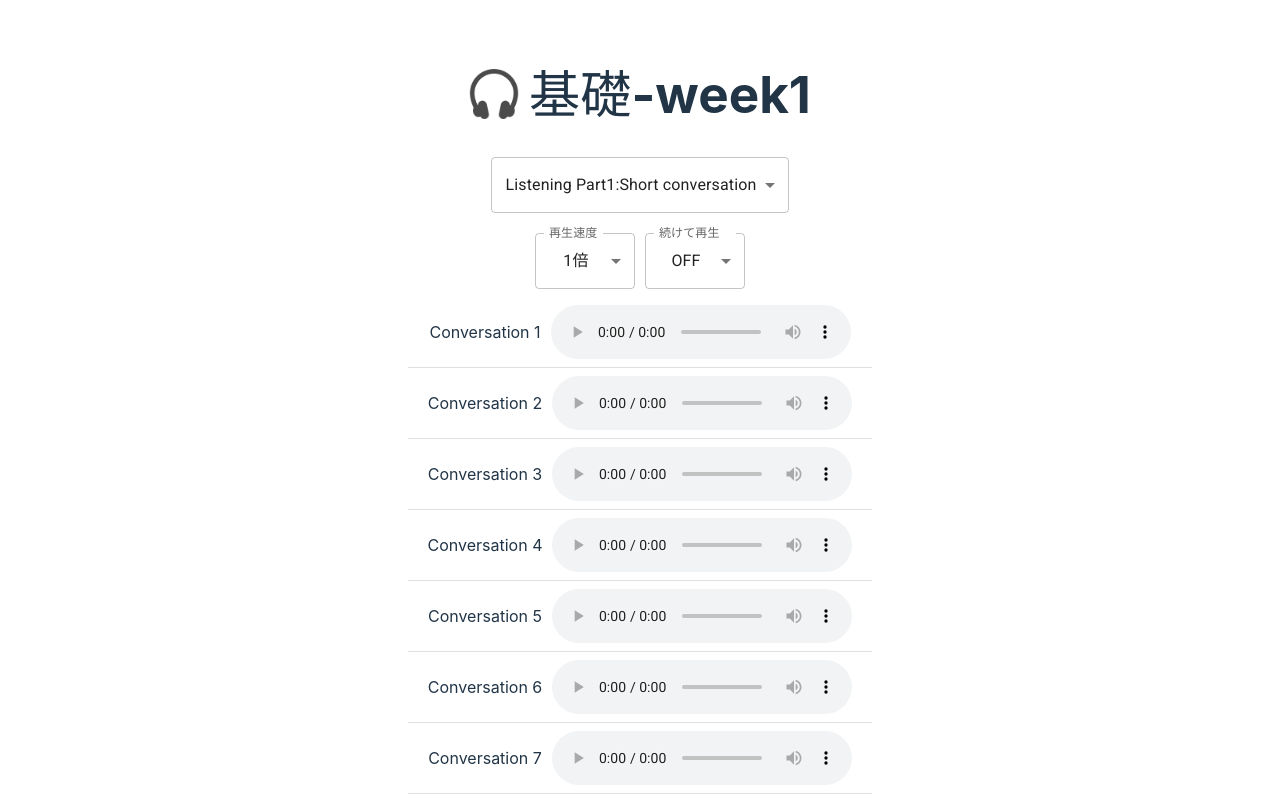
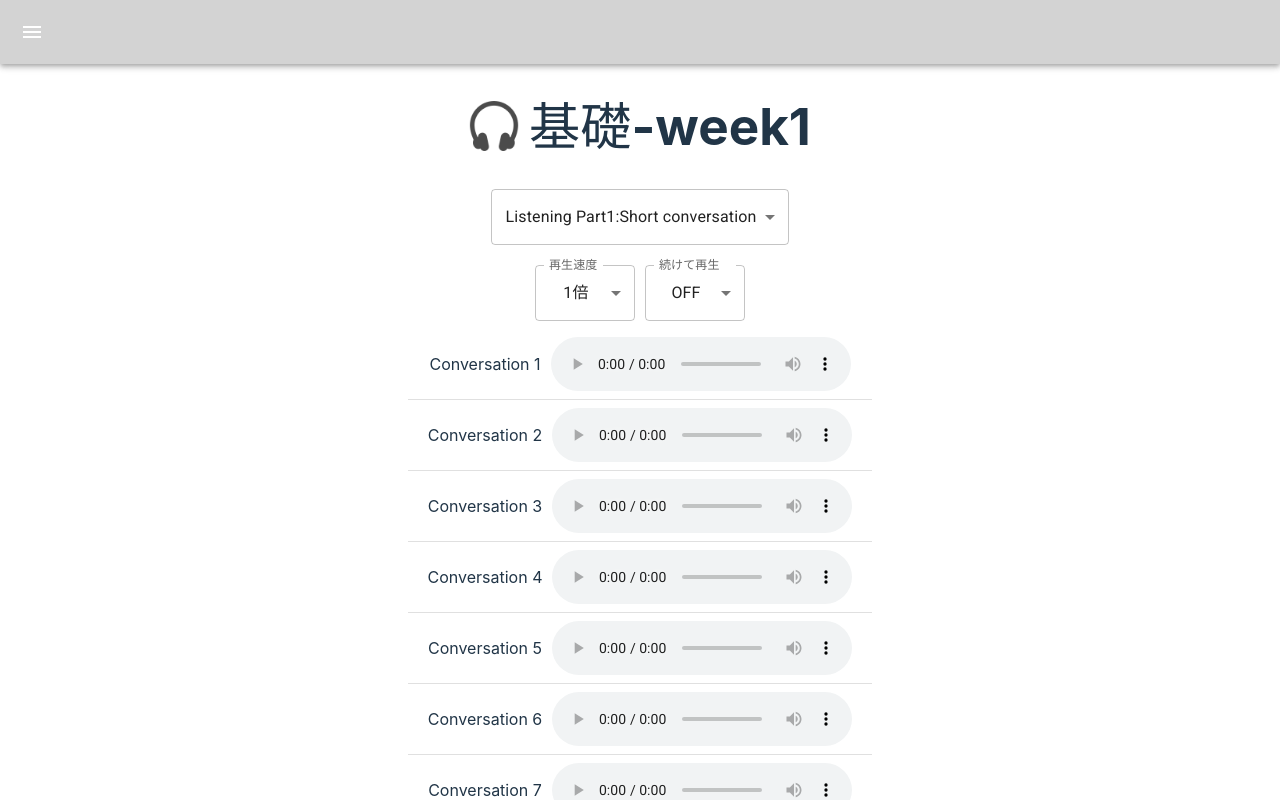
Before and after one commit to shunyokota/class_demo, a React (Vite) app: page /audio/1/1 in a window 1280 px wide. Shown: the top 800 px of the page. Built offline with nearby package versions, Linux system fonts and the light colour scheme.

Commit message:
メニューの追加

```diff
--- a/package.json
+++ b/package.json
@@ -13,7 +13,10 @@
     "@emotion/react": "^11.13.3",
     "@emotion/styled": "^11.13.0",
     "@fontsource/roboto": "^5.1.0",
+    "@mui/icons-material": "^6.1.10",
     "@mui/material": "^6.1.6",
+    "@types/lodash": "^4.17.13",
+    "lodash": "^4.17.21",
     "papaparse": "^5.4.1",
     "react": "^18.3.1",
     "react-dom": "^18.3.1",
--- a/src/App.css
+++ b/src/App.css
@@ -1,7 +1,7 @@
 #root {
-  max-width: 100vw;
+  width: 100vw;
   margin: 0 auto;
-  padding: 2rem 0;
+  padding: 0 0 2rem;
   text-align: center;
 }
 
--- a/src/App.tsx
+++ b/src/App.tsx
@@ -1,5 +1,5 @@
-import {useEffect, useState} from 'react'
-import './App.css'
+import {useEffect, useState} from 'react';
+import './App.css';
 import CsvDisplay from "./CsvDisplay.tsx";
 import '@fontsource/roboto/300.css';
 import '@fontsource/roboto/400.css';
@@ -7,32 +7,68 @@ import '@fontsource/roboto/500.css';
 import '@fontsource/roboto/700.css';
 import Papa from "papaparse";
 import CsvRow from "./entities/CsvRow.ts";
-import { BrowserRouter as Router, Routes, Route, Navigate } from 'react-router-dom';
+import { BrowserRouter as Router, Routes, Route, Navigate, Link } from 'react-router-dom';
+import {AppBar, Toolbar, IconButton, Drawer, List, ListItemText, ListItemButton} from '@mui/material';
+import MenuIcon from '@mui/icons-material/Menu';
+import _ from 'lodash';
 
 function App() {
     const [csvRows, setCsvRows] = useState<CsvRow[]>([]);
+    const [drawerOpen, setDrawerOpen] = useState(false);
+
     useEffect(() => {
-        // CSVファイルをフェッチ
+        // Fetch CSV file
         fetch("/audio.csv")
             .then((response) => response.text())
             .then((csvData) => {
-                // papaparseを使ってCSVを解析
+                // Parse CSV using PapaParse
                 const parsedData = Papa.parse<CsvRow>(csvData, { header: true });
                 setCsvRows(parsedData.data);
             })
             .catch((error) => console.error("Error fetching CSV file:", error));
     }, []);
+
+    const toggleDrawer = (open: boolean) => (event: React.KeyboardEvent | React.MouseEvent) => {
+        if (event.type === 'keydown' && ((event as React.KeyboardEvent).key === 'Tab' || (event as React.KeyboardEvent).key === 'Shift')) {
+            return;
+        }
+        setDrawerOpen(open);
+    };
+
+    const handleLinkClick = () => {
+        setDrawerOpen(false);
+    };
+
     return (
         <>
             <Router>
+                <AppBar position="static"  sx={{ backgroundColor: 'lightgray' }}>
+                    <Toolbar>
+                        <IconButton edge="start" color="inherit" aria-label="menu" onClick={toggleDrawer(true)}>
+                            <MenuIcon />
+                        </IconButton>
+                    </Toolbar>
+                </AppBar>
+                <Drawer anchor="left" open={drawerOpen} onClose={toggleDrawer(false)}
+                        sx={{ '& .MuiDrawer-paper': { width: '180px' } }}
+                >
+                    <List>
+                        {
+                            _.chain(csvRows).map((row: CsvRow)=> row.week).uniq().map((week: string) => (
+                                <ListItemButton key={week} component={Link} to={`/audio/${week}/1`} onClick={handleLinkClick}>
+                                    <ListItemText primary={`基礎 - week${week}`} />
+                                </ListItemButton>
+                            )).value()
+                        }
+                    </List>
+                </Drawer>
                 <Routes>
                     <Route path="/audio/:week/:page" element={<CsvDisplay csvRows={csvRows} />} />
                     <Route path="*" element={<Navigate to="/audio/1/1" replace />} />
                 </Routes>
             </Router>
-        {/*<CsvDisplay csvRows={csvRows} />*/}
         </>
-  )
+    );
 }
 
-export default App
+export default App;
--- a/src/CsvDisplay.tsx
+++ b/src/CsvDisplay.tsx
@@ -97,7 +97,7 @@ const CsvDisplay: React.FC<Props> = ({ csvRows }) => {
     }, [continuePlaying, audios]);
 
     return (
-        <div>
+        <div style={{ width: 'fit-content', margin: 'auto'}}>
             <h1 style={{display: "flex", gap: "10px", justifyContent: "center", alignItems: "center"}}>
                 <img src={headphoneImage} alt="headphone" style={{width: "50px"}}/>
                 基礎-week{week}
```
Also changed, not shown: 1 other file (tests, documents, lock files or other folders). Lines whose indentation alone changed are shown as unchanged.
